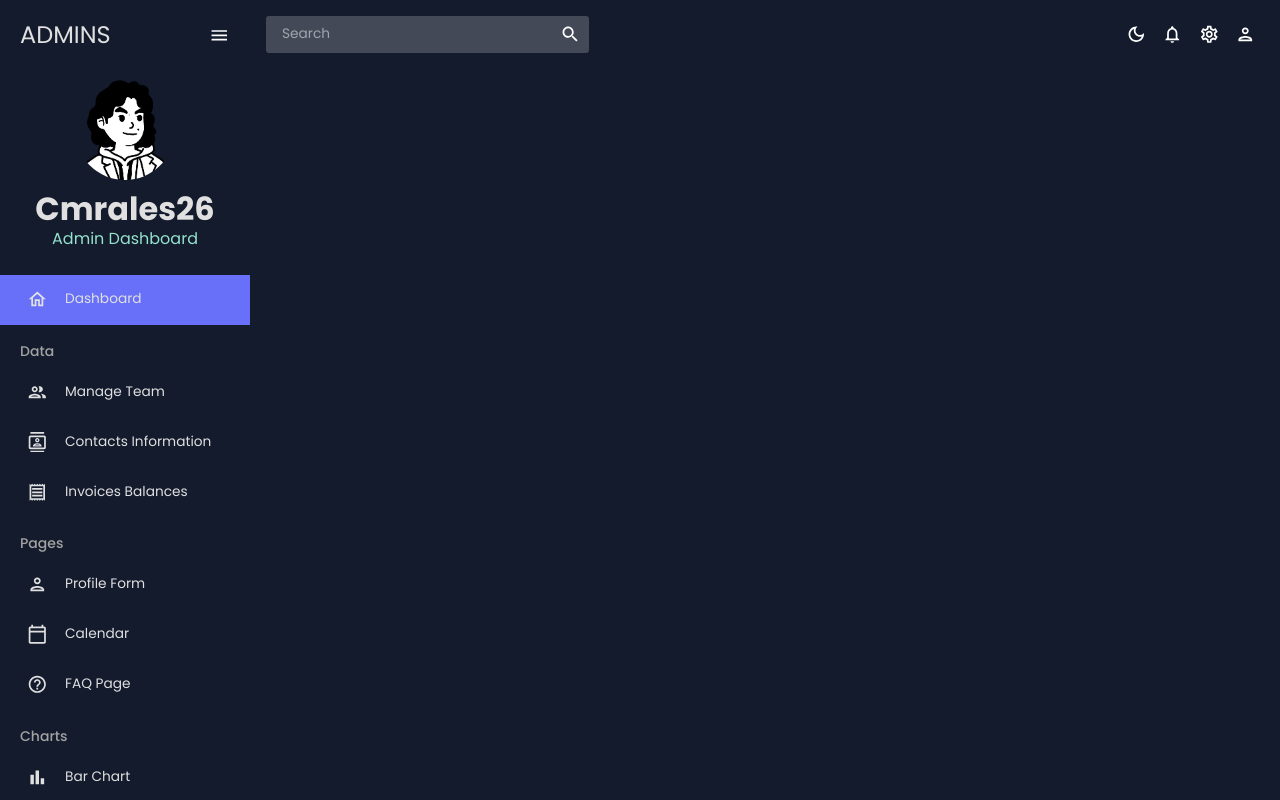
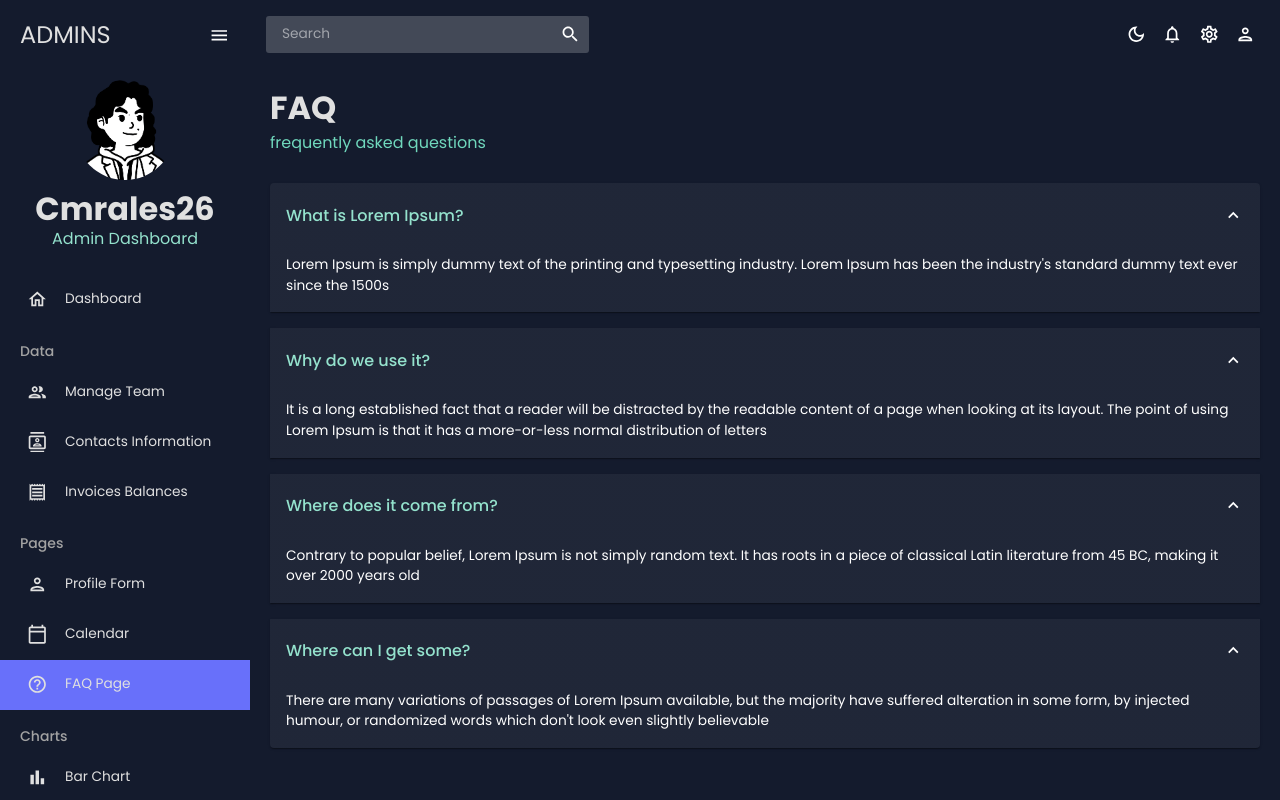
Before and after one commit to Cmrales26/AdminDashboard, a React (Vite) app: page /faq in a window 1280 px wide. Shown: the top 800 px of the page. Built offline with nearby package versions, Linux system fonts and the light colour scheme.

Commit message:
Faq Accordion

```diff
--- a/src/App.jsx
+++ b/src/App.jsx
@@ -2,6 +2,7 @@ import { ColorModeContext, useMode } from "./theme";
 import { CssBaseline, ThemeProvider } from "@mui/material";
 import TopBar from "./screens/global/Topbar";
 import { Routes, Route } from "react-router-dom";
+import { useState } from "react";
 import SideBar from "./screens/global/Sidebar";
 import Dashboard from "./screens/dashboard/index";
 import Team from "./screens/team/index";
@@ -12,11 +13,10 @@ import Form from "./screens/profileForm/index";
 import Calendar from "./screens/calendar/index";
 import Event from "./screens/calendar/CalendarEvents/events";
 import CreateEvent from "./screens/calendar/CalendarEvents/CreateEvent";
-import { useState } from "react";
+import FAQ from "./screens/FAQ/index";
 // import Bar from "./screens/Bar";
 // import Line from "./screens/Line";
 // import Pie from "./screens/Pie";
-// import FAQ from "./screens/faq";
 // import Geography from "./screens/geography";
 
 function App() {
@@ -55,10 +55,13 @@ function App() {
                 />
                 <Route path="/CreateEvent" element={<CreateEvent />} />
                 <Route path="/event/:eventId" element={<Event />} />
+                <Route
+                  path="/faq"
+                  element={<FAQ setSelected={setSelected} />}
+                />
                 {/* <Route path="/bar" element={<Bar />} /> */}
                 {/* <Route path="/line" element={<Line />} /> */}
                 {/* <Route path="/pie" element={<Pie />} /> */}
-                {/* <Route path="/faq" element={<FAQ />} /> */}
                 {/* <Route path="/geography" element={<Geography />} /> */}
               </Routes>
             </main>
--- /dev/null
+++ b/src/components/FaqCard.jsx
@@ -0,0 +1,42 @@
+/* eslint-disable react/prop-types */
+import Accordion from "@mui/material/Accordion";
+import AccordionSummary from "@mui/material/AccordionSummary";
+import AccordionDetails from "@mui/material/AccordionDetails";
+import ExpandMoreIcon from "@mui/icons-material/ExpandMore";
+import { Box, Typography, useTheme } from "@mui/material";
+import { tokens } from "../theme";
+
+const FaqCard = ({ FAQinfo }) => {
+  const theme = useTheme();
+  const colors = tokens(theme.palette.mode);
+  return (
+    <Box>
+      {FAQinfo.map((faq) => (
+        <Accordion
+          key={faq.id}
+          sx={{ backgroundColor: colors.primary[500] }}
+          defaultExpanded
+        >
+          <AccordionSummary
+            expandIcon={<ExpandMoreIcon />}
+            aria-controls={`panel${faq.id}-content`}
+            id={`panel${faq.id}-header`}
+          >
+            <Typography
+              variant="h5"
+              sx={{ fontWeight: "500" }}
+              color={colors.greenAccent[300]}
+            >
+              {faq.title}
+            </Typography>
+          </AccordionSummary>
+          <AccordionDetails>
+            <Typography variant="body1">{faq.content}</Typography>
+          </AccordionDetails>
+        </Accordion>
+      ))}
+    </Box>
+  );
+};
+
+export default FaqCard;
--- /dev/null
+++ b/src/data/FAQData.js
@@ -0,0 +1,26 @@
+export const FAQ = [
+  {
+    id: 1,
+    title: "What is Lorem Ipsum?",
+    content:
+      "Lorem Ipsum is simply dummy text of the printing and typesetting industry. Lorem Ipsum has been the industry's standard dummy text ever since the 1500s",
+  },
+  {
+    id: 2,
+    title: "Why do we use it?",
+    content:
+      "It is a long established fact that a reader will be distracted by the readable content of a page when looking at its layout. The point of using Lorem Ipsum is that it has a more-or-less normal distribution of letters",
+  },
+  {
+    id: 3,
+    title: "Where does it come from?",
+    content:
+      "Contrary to popular belief, Lorem Ipsum is not simply random text. It has roots in a piece of classical Latin literature from 45 BC, making it over 2000 years old",
+  },
+  {
+    id: 4,
+    title: "Where can I get some?",
+    content:
+      "There are many variations of passages of Lorem Ipsum available, but the majority have suffered alteration in some form, by injected humour, or randomized words which don't look even slightly believable",
+  },
+];
--- /dev/null
+++ b/src/screens/FAQ/index.jsx
@@ -0,0 +1,22 @@
+/* eslint-disable react-hooks/rules-of-hooks */
+import { Box } from "@mui/material";
+import Header from "../../components/Header";
+import { useEffect } from "react";
+import FaqCard from "../../components/FaqCard";
+import { FAQ } from "../../data/FAQData";
+const faq = ({ setSelected }) => {
+  useEffect(() => {
+    setSelected("FAQ Page");
+  }, [setSelected]);
+
+  return (
+    <Box m={"20px"} position={"Relative"}>
+      <Header title={"FAQ"} subtitle={"frequently asked questions"}></Header>
+      <Box>
+        <FaqCard FAQinfo={FAQ}></FaqCard>
+      </Box>
+    </Box>
+  );
+};
+
+export default faq;
```
